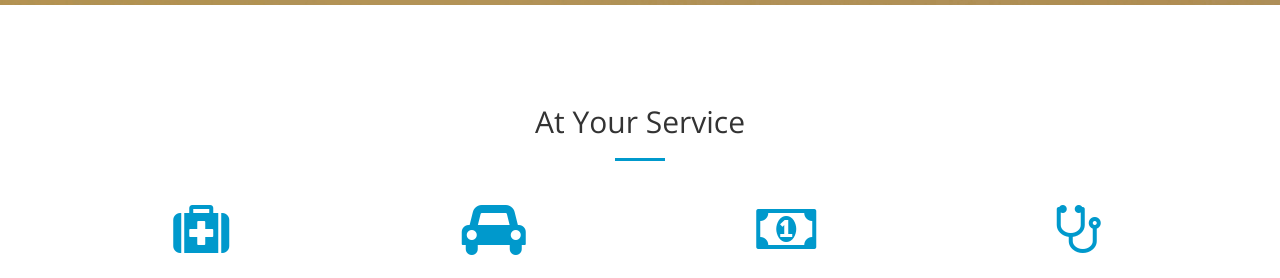
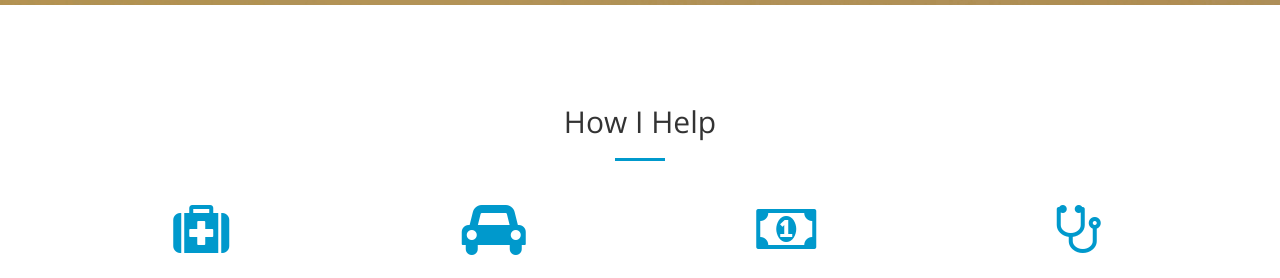
Before and after one commit to edlavalette/edlavalette.github.io, a Jekyll site: the page built from index.html, in a window 1280 px wide and 900 px high, scrolled down 736 px. Shown: the part 159-437 px from the top of the window. Built offline with Jekyll 4.4.1, drawn with Linux system fonts in a browser that asks for light colours.

Commit message:
Update services.html

```diff
--- a/_includes/services.html
+++ b/_includes/services.html
@@ -2,7 +2,7 @@
     <div class="container">
         <div class="row">
             <div class="col-lg-12 text-center">
-                <h2 class="section-heading">At Your Service</h2>
+                <h2 class="section-heading">How I Help</h2>
                 <hr class="primary">
             </div>
         </div>
```
